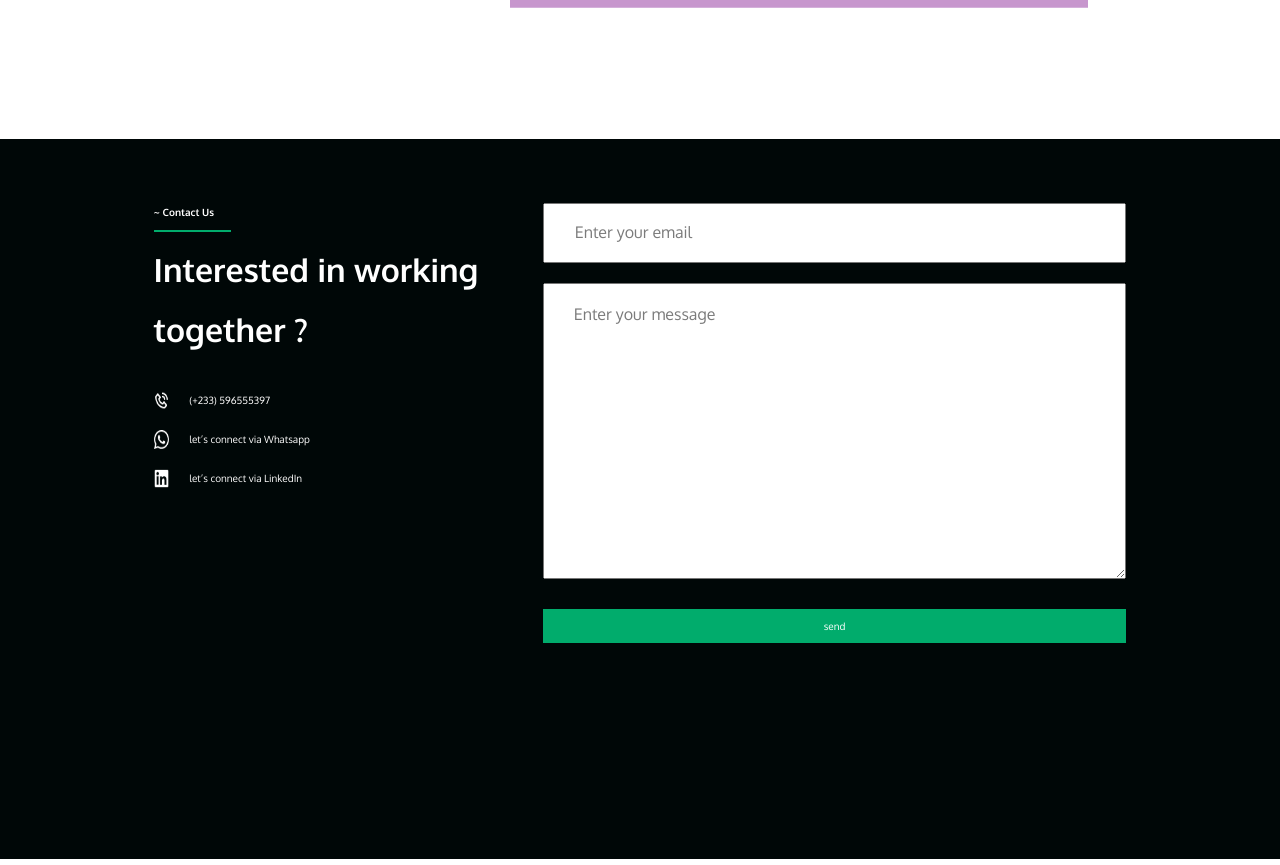
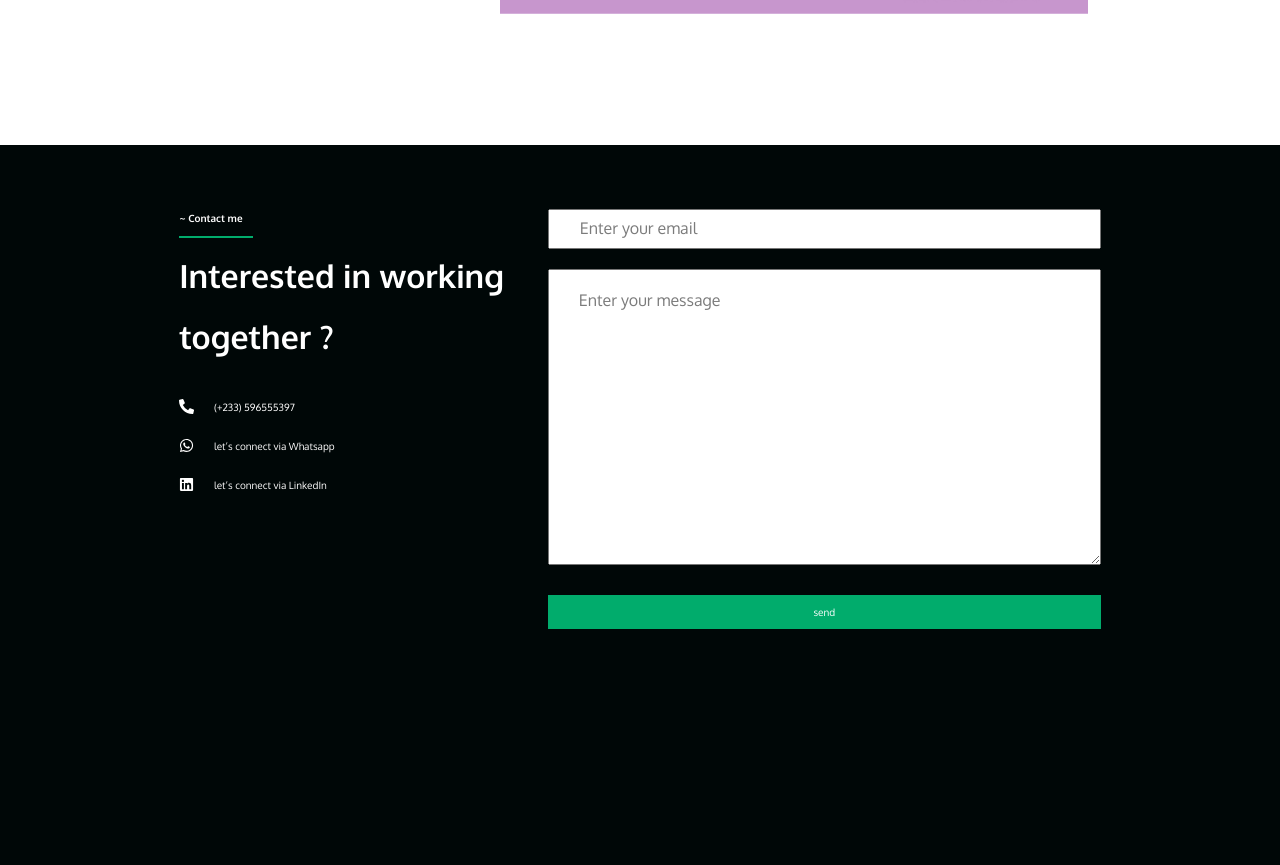
Before and after one commit to Tetteh-Yaw-Precious/Ux-portfolio, a React (Create React App) app: page / in a window 1280 px wide. Shown: the part 1900-2765 px from the top of the page. Built offline with nearby package versions, Linux system fonts and the light colour scheme.

Commit message:
fixed padding and install react icons

```diff
--- a/package.json
+++ b/package.json
@@ -9,6 +9,7 @@
     "framer-motion": "^6.3.0",
     "react": "^18.0.0",
     "react-dom": "^18.0.0",
+    "react-icons": "^4.3.1",
     "react-intersection-observer": "^8.34.0",
     "react-router": "^5.3.1",
     "react-router-dom": "^5.3.1",
--- a/src/components/Contact.js
+++ b/src/components/Contact.js
@@ -4,6 +4,9 @@ import { rem } from "../helpers/mixins";
 import call from "../assets/images/call.png";
 import whatsapp from "../assets/images/whatsapp.png";
 import linkedin from "../assets/images/linkedIn.png";
+
+//icons
+import { FaWhatsapp, FaLinkedin,FaPhoneAlt } from "react-icons/fa";
 
 //framer motion
 import { motion } from "framer-motion";
@@ -22,13 +25,11 @@ const Contact = ({ setContactStatus }) => {
     // console.log(workStatus);
   });
 
-
-
   return (
     <StyledContact ref={element} id="contactPage" animate={controls}>
       <div className="contact-info">
         <div className="ad">
-          <p>~ Contact Us</p>
+          <p>~ Contact me</p>
           <hr />
           <p className="info">
             Interested in working <br />
@@ -37,19 +38,19 @@ const Contact = ({ setContactStatus }) => {
         </div>
         <div className="socials">
           <SocialLink
-            image={call}
+            image={<FaPhoneAlt className="img"/>}
             linkref="(+233) 596555397"
             path="/dfdf"
             alt="i"
           />
           <SocialLink
-            image={whatsapp}
+            image={<FaWhatsapp className="img" />}
             linkref="let’s connect via Whatsapp"
             path="/dfdf"
             alt={whatsapp}
           />
           <SocialLink
-            image={linkedin}
+            image={<FaLinkedin className="img" />}
             linkref="let’s connect via LinkedIn"
             path="/dfdf"
             alt={linkedin}
@@ -75,7 +76,7 @@ const StyledContact = styled(motion.section)`
   height: 90vh;
   background-color: #000707;
   display: flex;
-  padding: 5% 12%;
+  padding: 5% 14%;
   .contact-info {
     width: 40%;
     display: flex;
@@ -113,7 +114,7 @@ const StyledContact = styled(motion.section)`
     flex-direction: column;
     gap: ${rem(20)};
     input {
-      padding: 2rem 3rem;
+      padding: 1rem 3rem;
       outline: none;
       min-height: 4rem;
       &:focus {
--- a/src/components/caseStudy.js
+++ b/src/components/caseStudy.js
@@ -45,6 +45,7 @@ const StyledCaseStudy = styled(motion.section)`
     width: 50%;
     display: flex;
     padding: 4rem;
+    padding-left: 0;
     .casestudy-summary {
       display: flex;
       flex-direction: column;
--- a/src/components/heroSection.js
+++ b/src/components/heroSection.js
@@ -107,6 +107,8 @@ const StyledHero = styled(motion.section)`
         padding: 0.8rem 3rem;
         border-radius: 0.2rem;
         margin-left: 9rem;
+        background-color: var(--accent-color);
+        color: white;
       }
     }
   }
--- a/src/components/socialLink.js
+++ b/src/components/socialLink.js
@@ -2,10 +2,10 @@ import React from "react";
 import styled from "styled-components";
 import { rem } from "../helpers/mixins";
 
-const socialLink = ({ image, linkref,path, alt }) => {
+const socialLink = ({ image, linkref, path, alt }) => {
   return (
     <StyledSocial>
-      <img src={image} alt={alt} />
+      <div className="imageCt">{image}</div>
       <a href={linkref} target="_blank" rel="noreferrer">
         <p>{linkref}</p>
       </a>
@@ -15,9 +15,14 @@ const socialLink = ({ image, linkref,path, alt }) => {
 
 const StyledSocial = styled.section`
   display: flex;
+  align-items: center;
   gap: ${rem(20)};
-  img{
-      width: 4%;
+  .imageCt {
+    width: 4%;
+    color: white;
+    .img{
+      font-size: 1.5rem;
+    }
   }
   a {
     text-decoration: none;
--- a/src/components/work.js
+++ b/src/components/work.js
@@ -50,7 +50,7 @@ const Work = ({ workStatus, setWorkStatus }) => {
       creating a community of book lovers by donating , buying and
       swapping of books within Accra and Ghana as a whole.
     `}
-          caseStudyName={"1. Seguah Bookswap"}
+          caseStudyName={"2. Seguah Bookswap"}
         />
       </div>
     </StyledWork>
```
Also changed, not shown: 1 other file (tests, documents, lock files or other folders).
